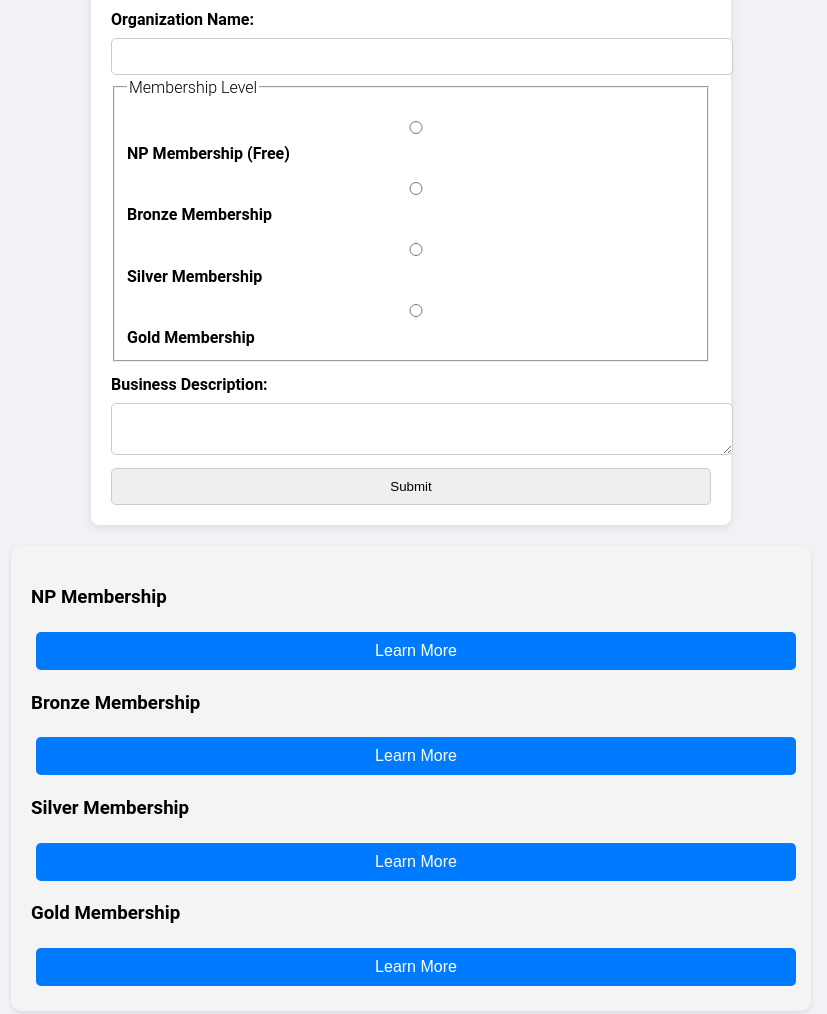
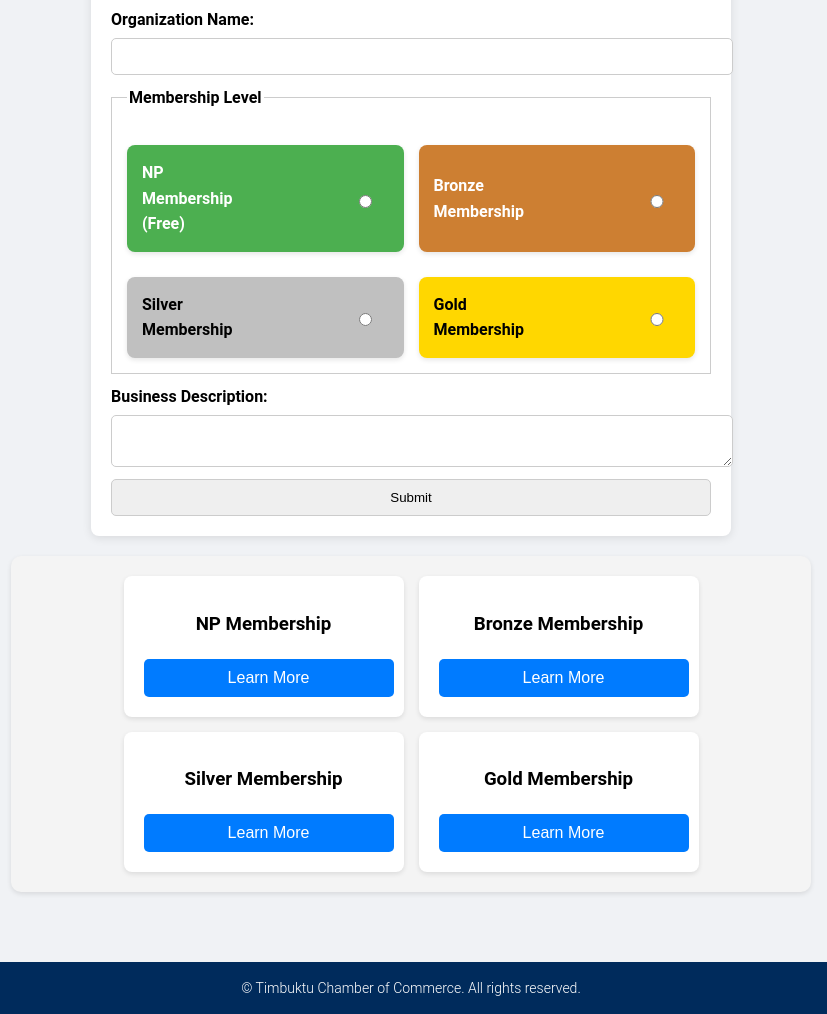
Before and after one commit to NoNameDave/wdd231, a plain HTML site: page chamber/join.html in a window 1280 px wide. Shown: the part 729-1743 px from the top of the page, without its empty margins (229-1056 px from the left). Drawn offline with Linux system fonts and the light colour scheme.

Commit message:
add additions

```diff
--- a/chamber/join.html
+++ b/chamber/join.html
@@ -3,12 +3,16 @@
 <head>
   <meta charset="UTF-8">
   <meta name="viewport" content="width=device-width, initial-scale=1.0">
-  <meta name="description" content="Join the Timbuktu Chamber of Commerce">
+  <meta name="description" content="Become a member of the Timbuktu Chamber of Commerce. Choose from NP, Bronze, Silver, or Gold Memberships and enjoy networking, events, and more.">
   <meta name="author" content="Christiaan Wolmarans">
-  <title>Join the Timbuktu Chamber of Commerce</title>
+  <meta property="og:title" content="Join the Timbuktu Chamber of Commerce">
+  <meta property="og:type" content="website">
+  <meta property="og:url" content="https://nonamedave.github.io/wdd231/chamber/join.html">
+  <meta property="og:description" content="Become a member of the Timbuktu Chamber of Commerce. Choose from NP, Bronze, Silver, or Gold Memberships and enjoy networking, events, and more.">
+  <link rel="icon" href="images/favicon.jpg" type="image/x-icon">
+  <title>Join the Timbuktu Chamber of Commerce | Membership Registration</title>
   <link rel="stylesheet" href="../styles/style.css">
   <link rel="stylesheet" href="styles/join.css">
-  <script src="../scripts/main.js" defer></script>
 </head>
 <body>
   <header>
@@ -36,10 +40,26 @@
 
       <fieldset>
         <legend>Membership Level</legend>
-        <label><input type="radio" name="membership" value="np"> NP Membership (Free)</label>
-        <label><input type="radio" name="membership" value="bronze"> Bronze Membership</label>
-        <label><input type="radio" name="membership" value="silver"> Silver Membership</label>
-        <label><input type="radio" name="membership" value="gold"> Gold Membership</label>
+
+        <label id="np-label">
+            NP Membership (Free)
+            <input type="radio" name="membership" value="np">
+        </label>
+
+        <label id="bronze-label">
+            Bronze Membership
+            <input type="radio" name="membership" value="bronze">
+        </label>
+
+        <label id="silver-label">
+            Silver Membership
+            <input type="radio" name="membership" value="silver">
+        </label>
+
+        <label id="gold-label">
+            Gold Membership
+            <input type="radio" name="membership" value="gold">
+        </label>
       </fieldset>
 
       <label>Business Description:
--- a/chamber/scripts/join.js
+++ b/chamber/scripts/join.js
@@ -2,8 +2,8 @@ document.addEventListener("DOMContentLoaded", () => {
     // Fill timestamp field with the current date and time
     document.getElementById("timestamp").value = new Date().toISOString();
 
-    // Membership card animation on load
-    const membershipCards = document.querySelectorAll(".membership-card");
+    // Fade-in animation for membership cards
+    const membershipCards = document.querySelectorAll(".card");
     membershipCards.forEach((card, index) => {
         setTimeout(() => {
             card.classList.add("visible");
--- a/chamber/styles/join.css
+++ b/chamber/styles/join.css
@@ -126,3 +126,80 @@ button:hover {
 .close-modal:hover {
     background: darkred;
 }
+
+.membership-cards {
+    display: flex;
+    flex-wrap: wrap;
+    justify-content: center;
+    gap: 15px;
+    margin-top: 20px;
+}
+
+.card {
+    width: 250px;
+    padding: 15px;
+    background: white;
+    border-radius: 8px;
+    text-align: center;
+    box-shadow: 0 2px 5px rgba(0, 0, 0, 0.1);
+    transform: scale(0.8);
+    opacity: 0;
+    transition: transform 0.5s ease-out, opacity 0.5s ease-out;
+}
+
+.card.visible {
+    transform: scale(1);
+    opacity: 1;
+}
+
+fieldset {
+    border: 1px solid #ccc;
+    padding: 15px;
+    margin: 10px 0;
+    display: grid;
+    grid-template-columns: repeat(2, 1fr); /* Two columns */
+    gap: 15px;
+}
+
+fieldset legend {
+    font-weight: bold;
+    margin-bottom: 10px;
+    grid-column: span 2; /* Makes the legend span both columns */
+}
+
+fieldset label {
+    display: flex;
+    justify-content: space-between;
+    align-items: center;
+    background: #f5f5f5;
+    padding: 15px;
+    border-radius: 8px;
+    box-shadow: 0 2px 5px rgba(0, 0, 0, 0.1);
+    font-weight: bold;
+}
+
+fieldset input[type="radio"] {
+    flex-shrink: 0;
+    margin-left: 10px;
+}
+
+/* Membership Colors */
+#np-label {
+    background-color: #4CAF50; /* Green */
+    color: white;
+}
+
+#bronze-label {
+    background-color: #CD7F32; /* Bronze */
+    color: white;
+}
+
+#silver-label {
+    background-color: #C0C0C0; /* Silver */
+    color: black;
+}
+
+#gold-label {
+    background-color: #FFD700; /* Gold */
+    color: black;
+}
```
Also changed, not shown: chamber/images/favicon.jpg (added).
